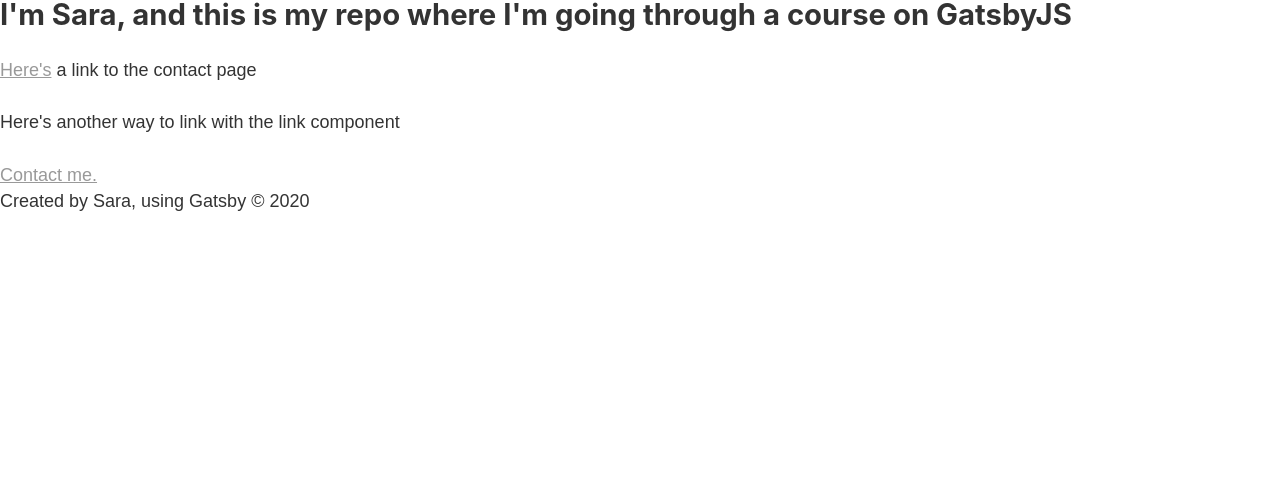
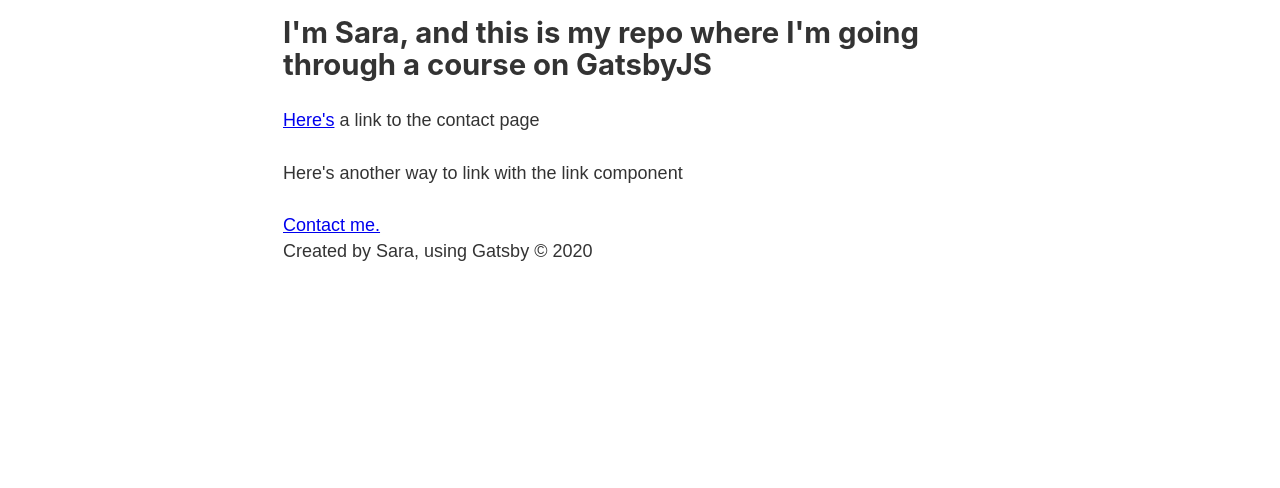
Before and after one commit to slkarsh/gatsby-practice, a Gatsby site: page / in a window 1280 px wide. Shown: the part 312-800 px from the top of the page. Built offline with nearby package versions, Linux system fonts and the light colour scheme; Gatsby itself is replaced by a stand-in of ours.

Commit message:
Begin adding css modules for header and layout styling

```diff
--- a/src/components/header.js
+++ b/src/components/header.js
@@ -1,6 +1,8 @@
 import React from 'react'
 import { Link } from 'gatsby'
-import './header.scss'
+// import './header.module.scss'
+
+import headerStyles from './header.module.scss'
 
 const Header = () => {
   return (
@@ -9,7 +11,7 @@
       <nav>
         <ul>
           <li>
-            <Link to="/">Home</Link>
+            <Link className={headerStyles.link} to="/" >Home</Link>
           </li>
           <li>
             <Link to="/about">About</Link>
--- a/src/components/header.scss
+++ b/src/components/header.module.scss
@@ -1,3 +1,3 @@
-a {
+.link {
   color: #999999;
 }
--- a/src/components/layout.js
+++ b/src/components/layout.js
@@ -3,10 +3,11 @@
 import Header from './header'
 import Footer from './footer'
 import '../styles/index.scss'
+import layoutStyles from './layout.module.scss'
 
 const Layout = (props) => {
   return (
-    <div>
+    <div className={layoutStyles.container}>
       <Header />
       {props.children}
       <Footer />
--- /dev/null
+++ b/src/components/layout.module.scss
@@ -0,0 +1,5 @@
+.container {
+  margin: 0 auto;
+  max-width: 750px;
+  padding: 1rem;
+}
```
